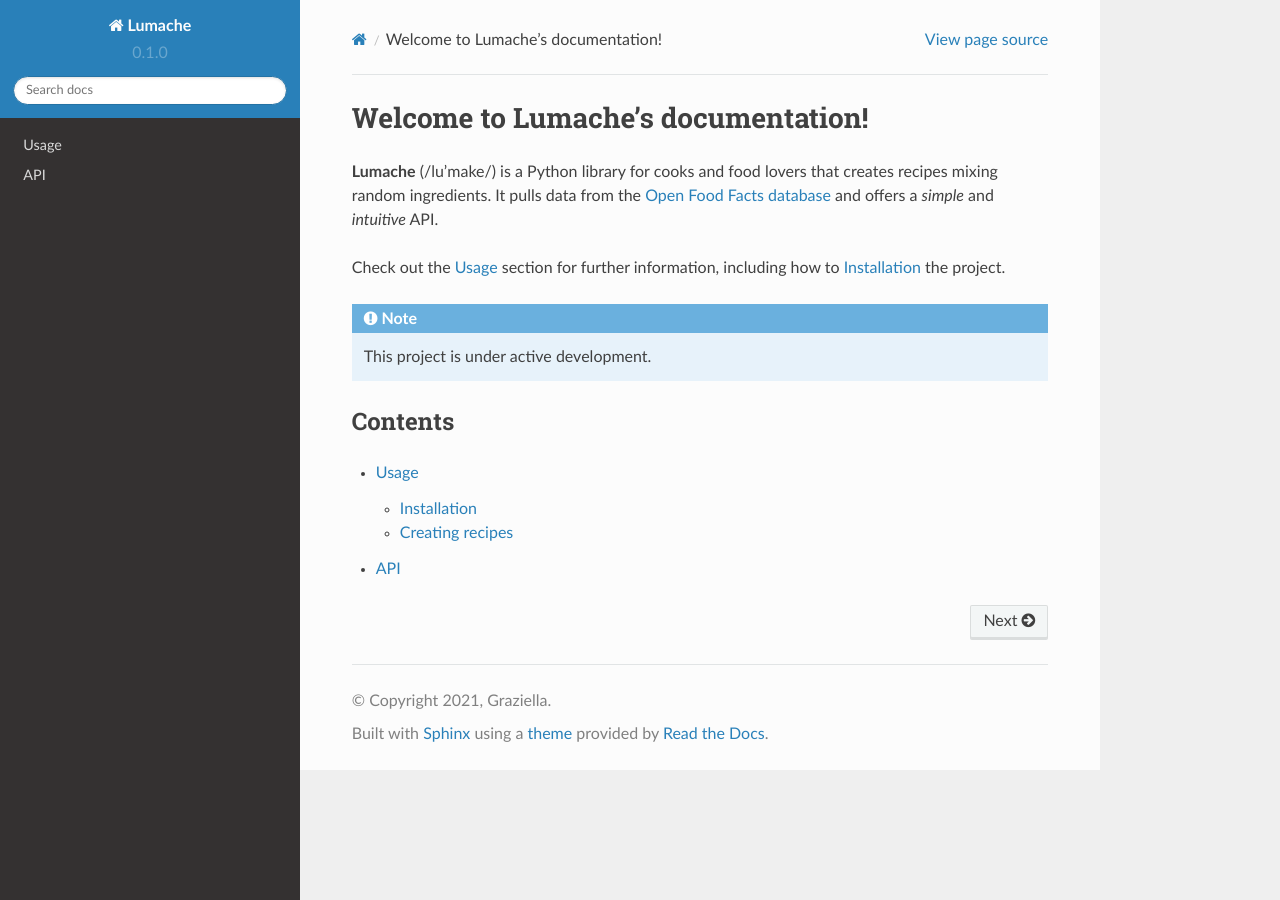
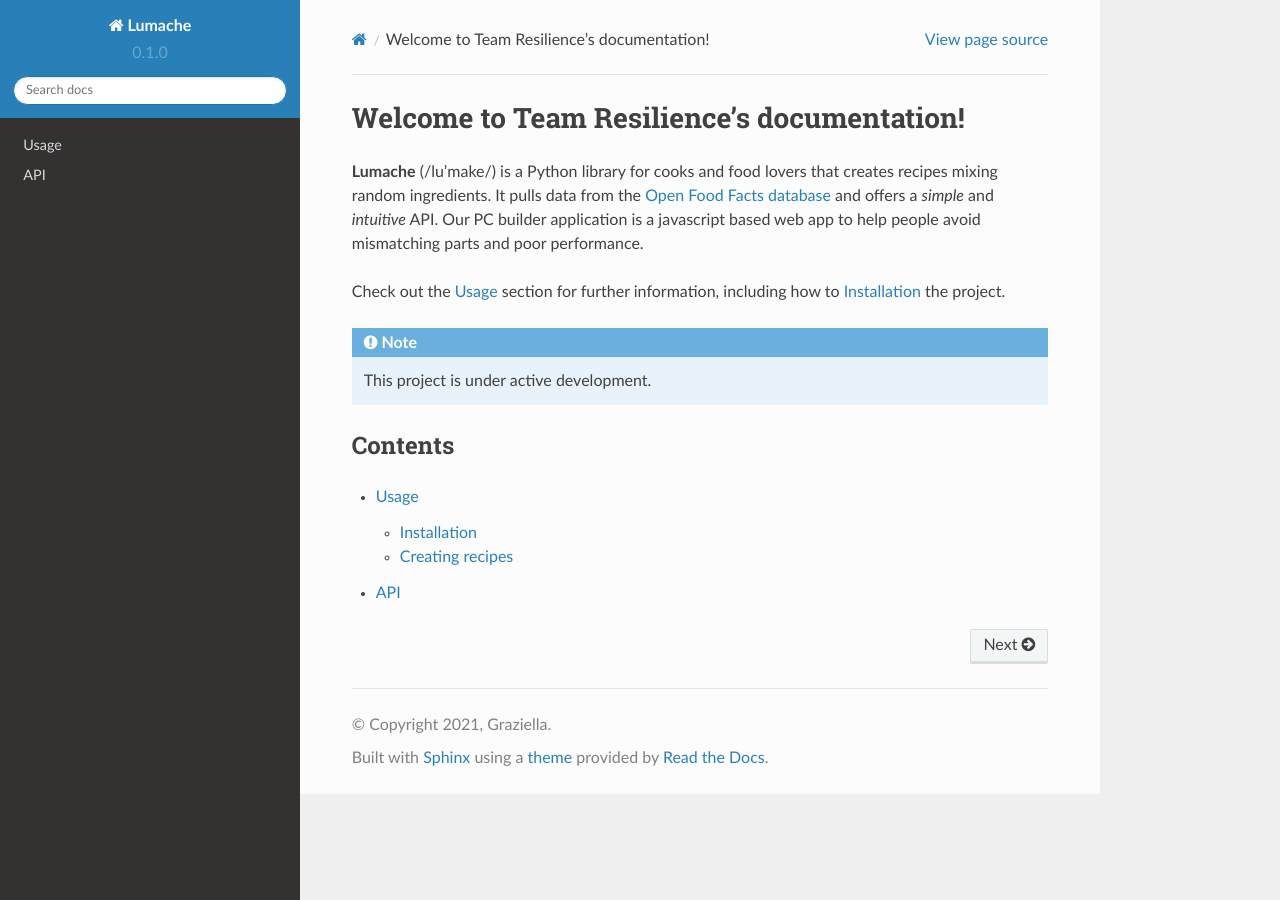
Before and after one commit to Whoosh12/Setap-doc, a Sphinx documentation site: the page built from docs/source/index.rst, in a window 1280 px wide. Built offline with Sphinx 7.4.7 and the Read the Docs theme 2.0.0, drawn with Linux system fonts in a browser that asks for light colours.

Commit message:
made some changes

```diff
--- a/docs/source/index.rst
+++ b/docs/source/index.rst
@@ -1,10 +1,12 @@
-Welcome to Lumache's documentation!
+Welcome to Team Resilience's documentation!
 ===================================
 
 **Lumache** (/lu'make/) is a Python library for cooks and food lovers
 that creates recipes mixing random ingredients.
 It pulls data from the `Open Food Facts database <https://world.openfoodfacts.org/>`_
 and offers a *simple* and *intuitive* API.
+Our PC builder application is a javascript based web app to help people
+avoid mismatching parts and poor performance.
 
 Check out the :doc:`usage` section for further information, including
 how to :ref:`installation` the project.
```
Also changed, not shown: docs/source/usage.rst (+9 -2 lines).
